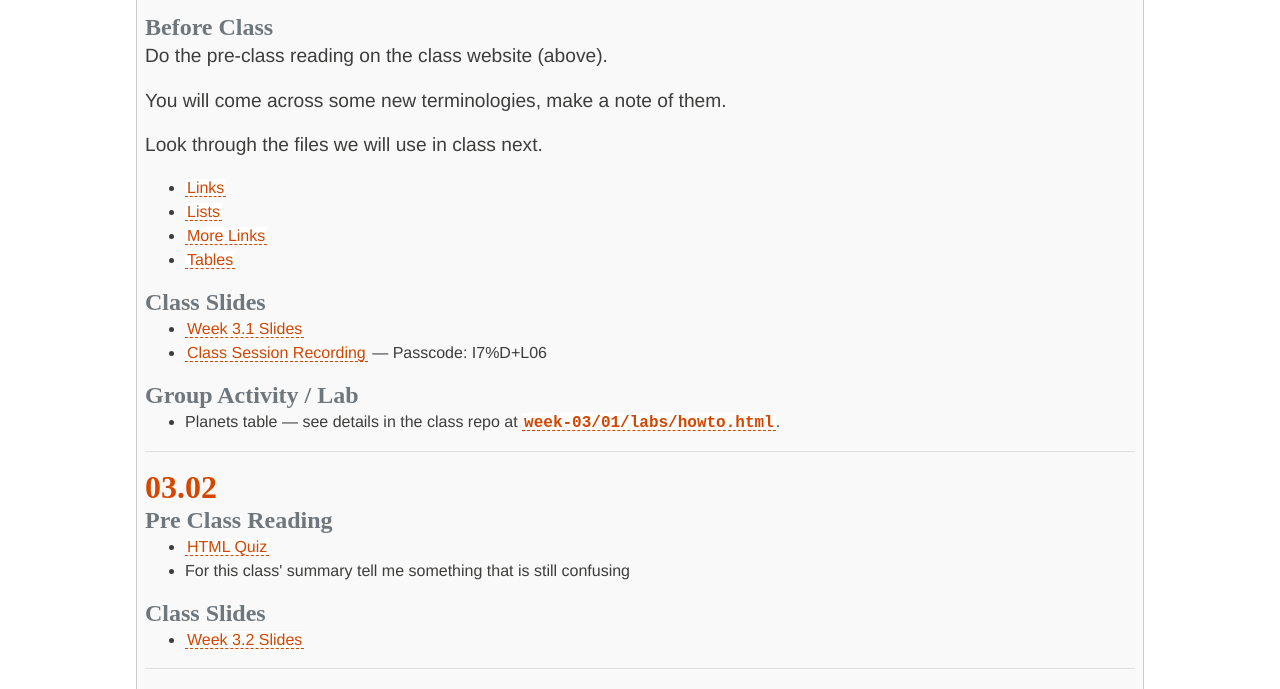
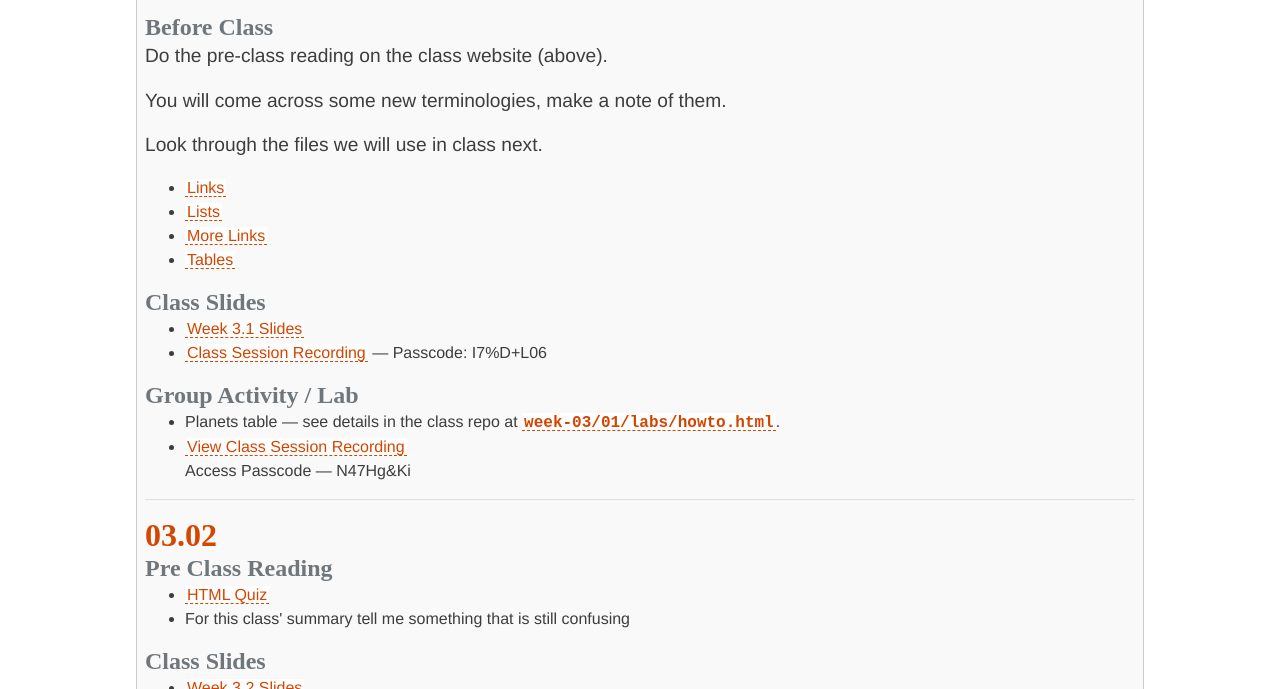
Before and after one commit to atkaphley/fall-2020, a plain HTML site: page schedule/week-03/index.html in a window 1280 px wide. Shown: the part 411-1100 px from the top of the page. Drawn offline with nearby package versions, Linux system fonts and the light colour scheme.

Commit message:
Add week 03-01 recording link

```diff
--- a/schedule/week-03/index.html
+++ b/schedule/week-03/index.html
@@ -92,6 +92,8 @@
         <h3 id="group-activity-lab">Group Activity / Lab</h3>
         <ul>
         <li>Planets table &mdash; see details in the class repo at <a href="01/labs/howto.html"><code>week-03/01/labs/howto.html</code></a>.</li>
+        <li><a href="https://syracuseuniversity.zoom.us/rec/share/816JS3WHrxVTyvXAfBaGLXU7Zo-3I3fqV4wCjr_yBfd4r2af9fOrmqmKD9Hc3A0y.gCDetUZD3LWPvuyF">View Class Session Recording</a><br/>
+            Access Passcode &mdash; N47Hg&Ki</li>
         </ul>
         <hr />
         <h2 id="0302">03.02</h2>
```
